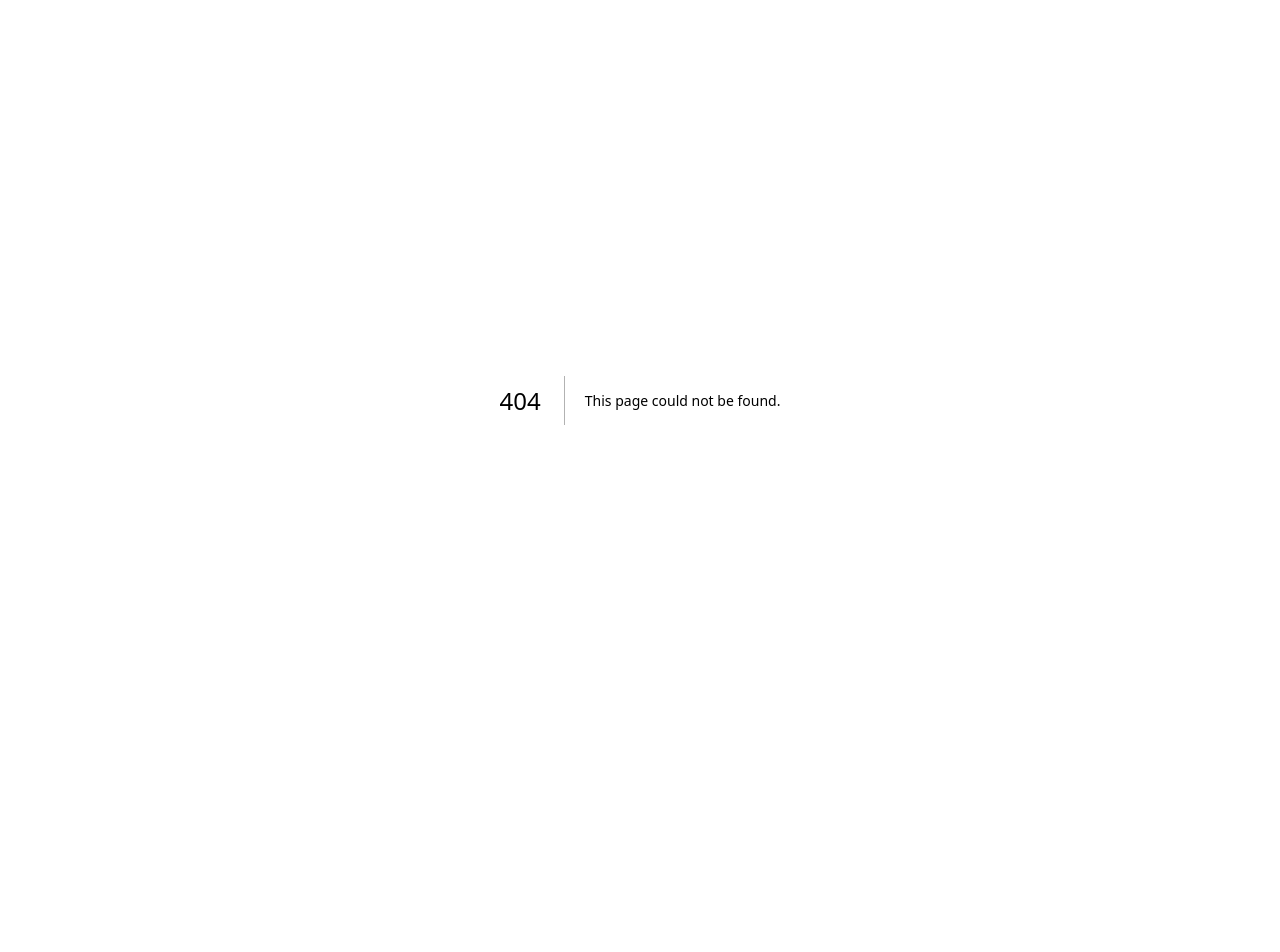
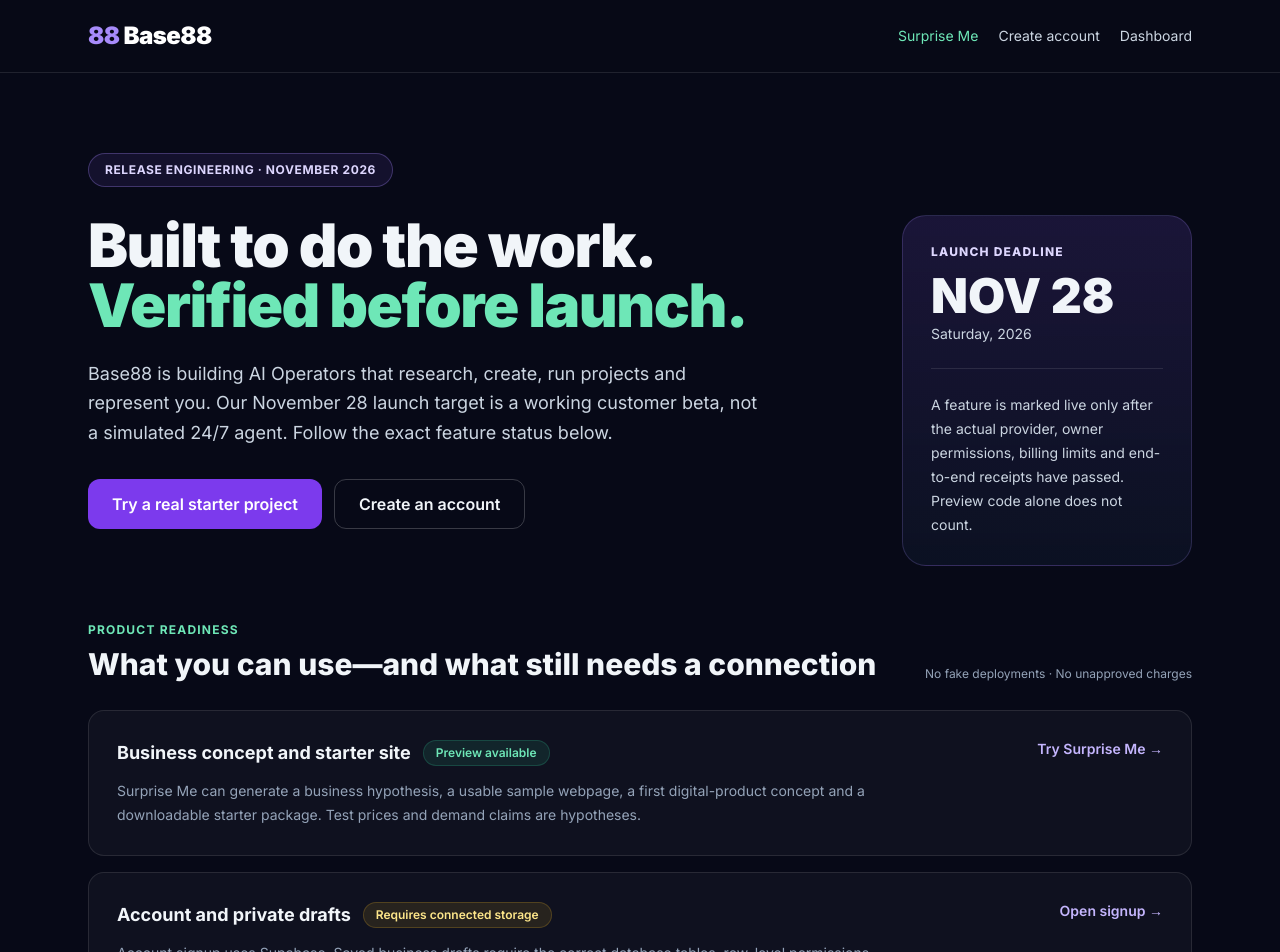
Before and after one commit to madejustforyou/base88, a Next.js app: page /launch in a window 1280 px wide. Before the commit this address had no page. Shown: the top 952 px of the page. Before the commit the page ends 800 px from the top, so only its background shows below. Built offline with nearby package versions, Linux system fonts and the light colour scheme.

Commit message:
Base88 Nov 28: add truthful launch-ready product status and working preview entrypoints

```diff
--- /dev/null
+++ b/src/app/launch/page.tsx
@@ -0,0 +1,145 @@
+import type { Metadata } from 'next'
+import Link from 'next/link'
+
+export const metadata: Metadata = {
+  title: 'November 28 Launch Status | Base88',
+  description: 'Track the verified Base88 business-operator beta launch. Explore Surprise Me and see what is working, connected, and still in development.',
+}
+
+const tracks = [
+  {
+    name:'Business concept and starter site',
+    label:'Preview available',
+    level:'ready',
+    description:'Surprise Me can generate a business hypothesis, a usable sample webpage, a first digital-product concept and a downloadable starter package. Test prices and demand claims are hypotheses.',
+    href:'/surprise-me',
+    action:'Try Surprise Me',
+  },
+  {
+    name:'Account and private drafts',
+    label:'Requires connected storage',
+    level:'partial',
+    description:'Account signup uses Supabase. Saved business drafts require the correct database tables, row-level permissions, and authenticated customer access. A browser preview never means private storage is provisioned.',
+    href:'/auth/signup',
+    action:'Open signup',
+  },
+  {
+    name:'Independent business operator',
+    label:'Backend deployment pending',
+    level:'blocked',
+    description:'The private Python API, worker, standing-goal endpoints, and PostgreSQL acceptance suites exist and are passing in CI. They cannot execute unattended on the public website until an actual cloud worker is deployed.',
+    href:'/dashboard',
+    action:'Workspace',
+  },
+  {
+    name:'Voice, calls, meetings and 88 Desk',
+    label:'Provider setup and QA pending',
+    level:'blocked',
+    description:'Humanlike AI avatars, owner callbacks, Zoom/Meet attendance and agent-owned cloud computers require actual approved provider accounts, authentication and live test receipts. No provider connection is claimed.',
+    href:'/agents',
+    action:'Agent area',
+  },
+  {
+    name:'Payments and subscriptions',
+    label:'No live checkout',
+    level:'blocked',
+    description:'Paid plans are proposed. No customer should be billed until the billing provider, prepaid credit ledger, verified entitlements, pricing and settlement have been tested end to end.',
+    href:'/billing',
+    action:'Proposed plans',
+  },
+] as const
+
+export default function LaunchPage(){
+  return <main className="min-h-screen bg-[#070917] text-slate-100">
+    <header className="border-b border-white/10 bg-[#070917]/90">
+      <div className="mx-auto max-w-6xl px-6 py-5 flex flex-wrap justify-between items-center gap-4">
+        <Link href="/" className="text-2xl font-black tracking-tight text-white no-underline">
+          <span className="text-violet-400">88</span> Base88
+        </Link>
+        <div className="flex flex-wrap gap-5 items-center text-sm">
+          <Link href="/surprise-me" className="text-emerald-300 hover:text-emerald-200">Surprise Me</Link>
+          <Link href="/auth/signup" className="text-slate-300 hover:text-white">Create account</Link>
+          <Link href="/dashboard" className="text-slate-300 hover:text-white">Dashboard</Link>
+        </div>
+      </div>
+    </header>
+
+    <section className="mx-auto max-w-6xl px-6 pt-20 pb-14">
+      <div className="inline-flex items-center gap-2 rounded-full border border-violet-400/30 bg-violet-500/10 px-4 py-2 text-xs uppercase font-bold tracking-wider text-violet-200">
+        Release engineering · November 2026
+      </div>
+      <div className="mt-7 grid grid-cols-1 lg:grid-cols-[minmax(0,1fr)_290px] gap-10 items-start">
+        <div>
+          <h1 className="text-4xl sm:text-6xl font-black tracking-tight leading-tight">
+            Built to do the work.<br/>
+            <span className="text-emerald-300">Verified before launch.</span>
+          </h1>
+          <p className="mt-6 text-lg text-slate-300 leading-relaxed max-w-2xl">
+            Base88 is building AI Operators that research, create, run projects and represent you.
+            Our November 28 launch target is a working customer beta, not a simulated 24/7 agent.
+            Follow the exact feature status below.
+          </p>
+          <div className="flex flex-wrap gap-3 mt-8">
+            <Link href="/surprise-me" className="inline-flex items-center rounded-xl bg-violet-600 hover:bg-violet-500 px-6 py-3 font-semibold text-white">Try a real starter project</Link>
+            <Link href="/auth/signup" className="inline-flex items-center rounded-xl border border-white/20 px-6 py-3 font-semibold text-slate-100 hover:border-white/40">Create an account</Link>
+          </div>
+        </div>
+        <aside className="rounded-3xl border border-violet-400/20 bg-gradient-to-b from-violet-500/15 to-slate-900/60 p-7">
+          <p className="text-violet-200 text-xs tracking-widest uppercase font-extrabold">Launch deadline</p>
+          <p className="text-5xl font-black mt-3">NOV 28</p>
+          <p className="mt-1 text-slate-300 text-sm">Saturday, 2026</p>
+          <div className="h-px bg-white/10 my-6"/>
+          <p className="text-sm text-slate-300 leading-6">A feature is marked live only after the actual provider, owner permissions, billing limits and end-to-end receipts have passed. Preview code alone does not count.</p>
+        </aside>
+      </div>
+    </section>
+
+    <section aria-labelledby="features-heading" className="mx-auto max-w-6xl px-6 pb-24">
+      <div className="flex flex-wrap items-end justify-between gap-4 mb-7">
+        <div>
+          <p className="text-xs uppercase font-bold tracking-widest text-emerald-300">Product readiness</p>
+          <h2 id="features-heading" className="text-3xl font-extrabold mt-2">What you can use—and what still needs a connection</h2>
+        </div>
+        <p className="text-xs text-slate-400">No fake deployments · No unapproved charges</p>
+      </div>
+      <div className="grid gap-4">
+        {tracks.map(track => <article key={track.name} className="rounded-2xl border border-white/10 bg-white/[0.035] p-6 sm:p-7">
+          <div className="flex flex-wrap gap-4 items-start justify-between">
+            <div className="max-w-3xl">
+              <div className="flex flex-wrap gap-3 items-center">
+                <h3 className="text-lg font-bold">{track.name}</h3>
+                <span className={'rounded-full px-3 py-1 text-xs font-semibold '+
+                  (track.level==='ready'?'bg-emerald-400/10 text-emerald-300 border border-emerald-400/20':
+                   track.level==='partial'?'bg-amber-400/10 text-amber-200 border border-amber-400/20':
+                   'bg-slate-400/10 text-slate-300 border border-slate-400/20')}>
+                  {track.label}
+                </span>
+              </div>
+              <p className="text-slate-400 text-sm leading-6 mt-3">{track.description}</p>
+            </div>
+            <Link href={track.href} className="shrink-0 text-sm font-semibold text-violet-300 hover:text-violet-200">
+              {track.action} →
+            </Link>
+          </div>
+        </article>)}
+      </div>
+    </section>
+
+    <section className="border-t border-white/10 bg-[#0d1022]">
+      <div className="mx-auto max-w-6xl px-6 py-16 grid grid-cols-1 md:grid-cols-2 gap-10">
+        <div>
+          <h2 className="text-2xl font-bold">The vision stays ambitious.</h2>
+          <p className="mt-4 text-slate-400 leading-7">One persistent Director, specialist agents, a private cloud computer for each operator, reliable voice and messaging, research before action and a prepaid owner-controlled budget. Customers should be able to say “run my business” without setting an expiry.</p>
+        </div>
+        <div>
+          <h2 className="text-2xl font-bold">The implementation stays honest.</h2>
+          <p className="mt-4 text-slate-400 leading-7">Real Zoom/Meet avatars, trading, hosted computers, Shopify/TikTok posting and phone calls depend on their actual providers, platform permissions and verified costs. Features awaiting those integrations are not sold as working services.</p>
+        </div>
+      </div>
+    </section>
+    <footer className="mx-auto max-w-6xl px-6 py-8 text-xs text-slate-500 flex flex-wrap justify-between gap-2">
+      <span>© 2026 Base88. Independent business-operator platform.</span>
+      <Link href="/" className="text-slate-400 hover:text-white">Back to Base88</Link>
+    </footer>
+  </main>
+}
```
